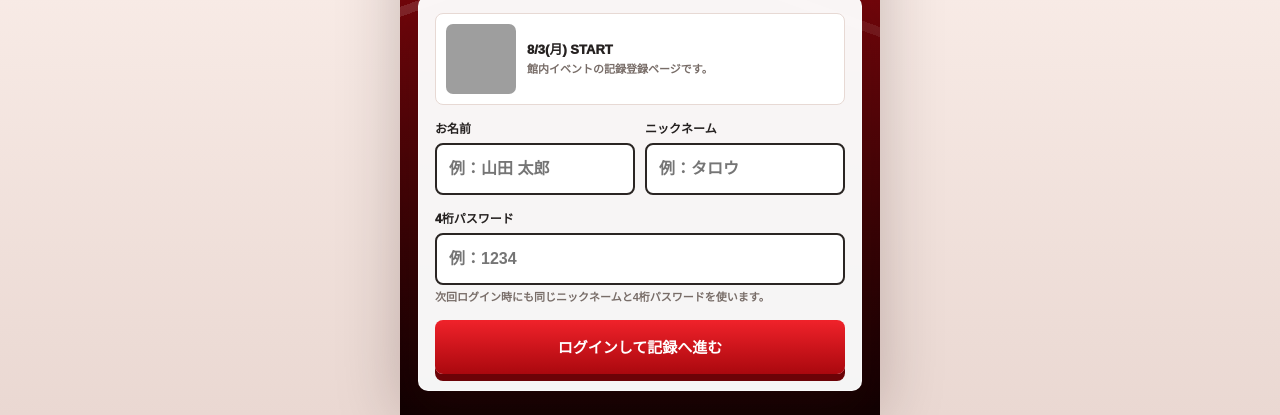
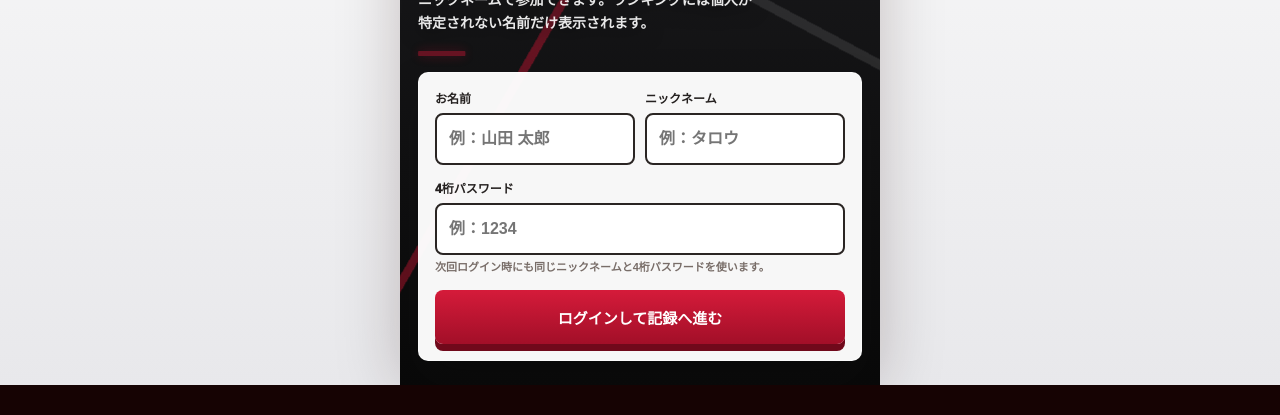
Before and after one commit to ryuta3162-a11y/joyfit-9th-event, a plain HTML site: page index.html in a window 1280 px wide. Shown: the part 415-830 px from the top of the page. After the commit the page ends 800 px from the top, so only its background shows below. Drawn offline with Linux system fonts and the light colour scheme; grey boxes are pictures that could not be loaded.

Commit message:
Update index.html

```diff
--- a/index.html
+++ b/index.html
@@ -6,19 +6,19 @@
   <title>JOYFIT24 9周年チャレンジ</title>
   <style>
     :root {
-      --red: #d71920;
-      --red-dark: #8f080e;
-      --red-soft: #fff0ef;
+      --red: #c21632;
+      --red-dark: #7b0a1b;
+      --red-soft: #fff1f4;
       --black: #111111;
       --ink: #252120;
       --muted: #786d68;
       --line: #e7d9d4;
-      --paper: #fffaf6;
+      --paper: #f6f6f7;
       --white: #ffffff;
       --gold: #e8b62d;
       --gold-soft: #fff6d9;
       --green: #0c7a61;
-      --shadow: 0 18px 44px rgba(75, 18, 14, .16);
+      --shadow: 0 18px 44px rgba(20, 20, 20, .16);
       font-family: Arial, "Hiragino Kaku Gothic ProN", "Yu Gothic", Meiryo, sans-serif;
     }
 
@@ -34,9 +34,8 @@
       margin: 0;
       color: var(--ink);
       background:
-        linear-gradient(135deg, rgba(215, 25, 32, .10) 0 11px, transparent 11px 22px),
-        radial-gradient(circle at 12% 0%, rgba(232, 182, 45, .22), transparent 280px),
-        linear-gradient(180deg, #fffdfb 0%, #f8ebe6 48%, #ead8d2 100%);
+        linear-gradient(135deg, rgba(194, 22, 50, .08) 0 11px, transparent 11px 22px),
+        linear-gradient(180deg, #ffffff 0%, #f4f4f5 48%, #e8e8eb 100%);
       letter-spacing: 0;
     }
 
@@ -66,8 +65,7 @@
       padding: 28px 18px 24px;
       overflow: hidden;
       background:
-        linear-gradient(135deg, rgba(255,255,255,.08) 0 8px, transparent 8px 16px),
-        linear-gradient(180deg, #2a0305 0%, #90070d 48%, #180203 100%);
+        linear-gradient(180deg, #111 0%, #171719 45%, #090909 100%);
       color: #fff;
     }
 
@@ -76,21 +74,41 @@
       position: absolute;
       inset: 0;
       background:
-        linear-gradient(160deg, transparent 0 42%, rgba(255,255,255,.12) 42% 43%, transparent 43% 100%),
-        linear-gradient(20deg, transparent 0 55%, rgba(255,255,255,.08) 55% 56%, transparent 56% 100%),
-        linear-gradient(180deg, rgba(0,0,0,.05), rgba(0,0,0,.34));
+        linear-gradient(120deg, transparent 0 42%, rgba(194,22,50,.48) 42% 43%, transparent 43% 100%),
+        linear-gradient(28deg, transparent 0 54%, rgba(255,255,255,.10) 54% 55%, transparent 55% 100%),
+        radial-gradient(circle at 72% 20%, rgba(194,22,50,.36), transparent 210px);
+      animation: bgShift 8s ease-in-out infinite alternate;
     }
 
     .authHero::after {
-      content: "9";
+      content: "";
       position: absolute;
-      right: -18px;
-      top: 64px;
-      color: rgba(255,255,255,.09);
-      font-size: 220px;
-      line-height: .75;
-      font-weight: 1000;
+      right: 24px;
+      top: 92px;
+      width: 160px;
+      aspect-ratio: 1;
+      border: 2px solid rgba(255,255,255,.12);
+      border-radius: 50%;
+      background:
+        radial-gradient(circle at center, transparent 0 38%, rgba(194,22,50,.18) 39% 57%, transparent 58%),
+        conic-gradient(from 120deg, rgba(194,22,50,.75), rgba(255,255,255,.12), rgba(194,22,50,.75));
+      opacity: .72;
+      animation: rotateRing 18s linear infinite;
       pointer-events: none;
+    }
+
+    @keyframes bgShift {
+      from { transform: translate3d(-10px, -6px, 0) scale(1.02); }
+      to { transform: translate3d(10px, 8px, 0) scale(1.05); }
+    }
+
+    @keyframes rotateRing {
+      to { transform: rotate(360deg); }
+    }
+
+    @keyframes pulseLine {
+      0%, 100% { transform: scaleX(.22); opacity: .45; }
+      50% { transform: scaleX(1); opacity: 1; }
     }
 
     .authInner {
@@ -109,7 +127,7 @@
       width: fit-content;
       padding: 10px 12px;
       border: 1px solid rgba(255,255,255,.22);
-      background: rgba(255,255,255,.12);
+      background: rgba(255,255,255,.08);
       border-radius: 8px;
       backdrop-filter: blur(10px);
     }
@@ -161,9 +179,20 @@
       font-weight: 800;
     }
 
+    .motionLine {
+      width: 180px;
+      height: 5px;
+      margin-top: 16px;
+      border-radius: 999px;
+      background: var(--red);
+      transform-origin: left center;
+      animation: pulseLine 2.4s ease-in-out infinite;
+      box-shadow: 0 0 20px rgba(194,22,50,.65);
+    }
+
     .authCard,
     .surface {
-      background: rgba(255,255,255,.96);
+      background: rgba(255,255,255,.97);
       color: var(--ink);
       border: 1px solid rgba(255,255,255,.52);
       border-radius: 10px;
@@ -206,7 +235,7 @@
     input:focus,
     select:focus {
       border-color: var(--red);
-      box-shadow: 0 0 0 4px rgba(215, 25, 32, .13);
+      box-shadow: 0 0 0 4px rgba(194, 22, 50, .13);
     }
 
     .fieldHint {
@@ -236,13 +265,13 @@
     .primaryButton {
       border: 0;
       color: #fff;
-      background: linear-gradient(180deg, #f0222a, #aa080e);
-      box-shadow: 0 7px 0 #6c0307;
+      background: linear-gradient(180deg, #d51b3a, #a20f28);
+      box-shadow: 0 7px 0 #70091b;
     }
 
     .primaryButton:active {
       transform: translateY(3px);
-      box-shadow: 0 4px 0 #6c0307;
+      box-shadow: 0 4px 0 #70091b;
     }
 
     .secondaryButton {
@@ -282,8 +311,8 @@
       padding: 16px 16px 14px;
       color: #fff;
       background:
-        linear-gradient(135deg, rgba(255,255,255,.13) 0 8px, transparent 8px 16px),
-        linear-gradient(180deg, #d71920, #7b050a);
+        linear-gradient(135deg, rgba(255,255,255,.10) 0 8px, transparent 8px 16px),
+        linear-gradient(180deg, #c21632, #74091a);
     }
 
     .headerTop {
@@ -670,16 +699,10 @@
             <span class="label">Week 1 テスト公開中</span>
             <h1>9周年<br>チャレンジ</h1>
             <p>ニックネームで参加できます。ランキングには個人が特定されない名前だけ表示されます。</p>
+            <div class="motionLine"></div>
           </div>
 
           <form class="authCard" id="loginForm">
-            <div class="miniPoster">
-              <img src="joyfit9-pop.png" alt="9周年イベントPOP">
-              <div>
-                <b>8/3(月) START</b>
-                <small>館内イベントの記録登録ページです。</small>
-              </div>
-            </div>
             <div class="pinRow">
               <label>
                 お名前
@@ -766,12 +789,12 @@
             <div class="message" id="entryMessage"></div>
           </form>
 
-          <div class="miniPoster">
-            <img src="joyfit9-pop.png" alt="9周年イベントPOP">
+          <div class="scoreGuide">
             <div>
               <b>参加するほどくじチャンスUP</b>
               <small>期間中のチャレンジ回数が抽選口数に反映されます。</small>
             </div>
+            <div class="unitBadge">抽選</div>
           </div>
         </div>
       </section>
@@ -918,7 +941,7 @@
           showMessage("entryMessage", data.message || "データを取得できませんでした。", false);
         }
       } catch (error) {
-        showMessage("entryMessage", "データ取得に失敗しました。GASの公開設定を確認してください。", false);
+        showMessage("entryMessage", "データ取得に失敗しました。GASの公開設定かデプロイ更新を確認してください。", false);
       }
       render();
     }
@@ -972,14 +995,14 @@
           String(form.get("pin") || "").trim()
         );
         if (!data.ok) {
-          showMessage("authMessage", data.message || "ログインできませんでした。", false);
+          showMessage("authMessage", data.message || "ログインできませんでした。4桁パスワードかGAS更新を確認してください。", false);
           return;
         }
         event.currentTarget.reset();
         await loadData();
         showMessage("entryMessage", "ログインしました。記録を入力できます。", true);
       } catch (error) {
-        showMessage("authMessage", "ログインに失敗しました。", false);
+        showMessage("authMessage", "ログインに失敗しました。Apps Scriptを新しいコードでデプロイ更新してください。", false);
       }
     });
 
```
